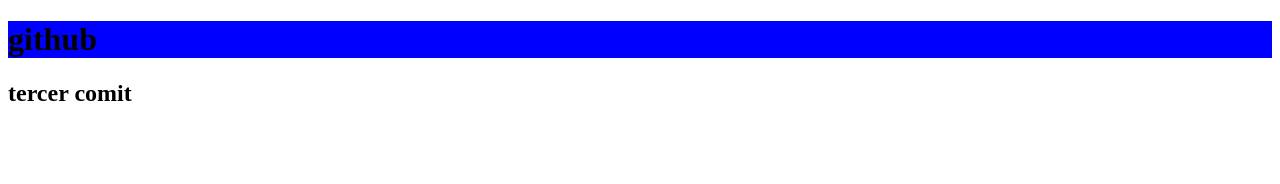
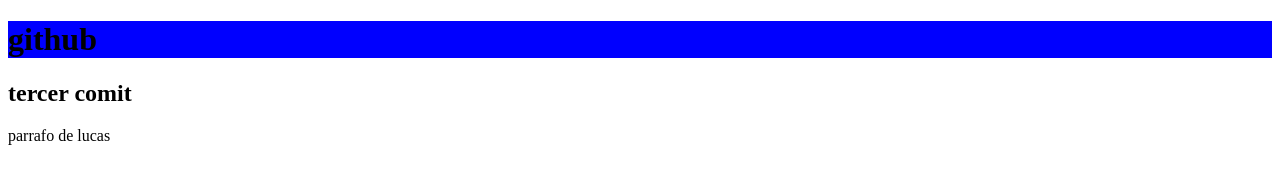
Before and after one commit to marianovitali/testeandocoder, a plain HTML site: page index.html in a window 1280 px wide. Drawn offline with Linux system fonts and the light colour scheme.

Commit message:
commit rama lucas

```diff
--- a/index.html
+++ b/index.html
@@ -9,5 +9,6 @@
 <body>
    <h1>github</h1>
    <h2>tercer comit</h2>
+   <p>parrafo de lucas</p>
 </body>
 </html>
```
